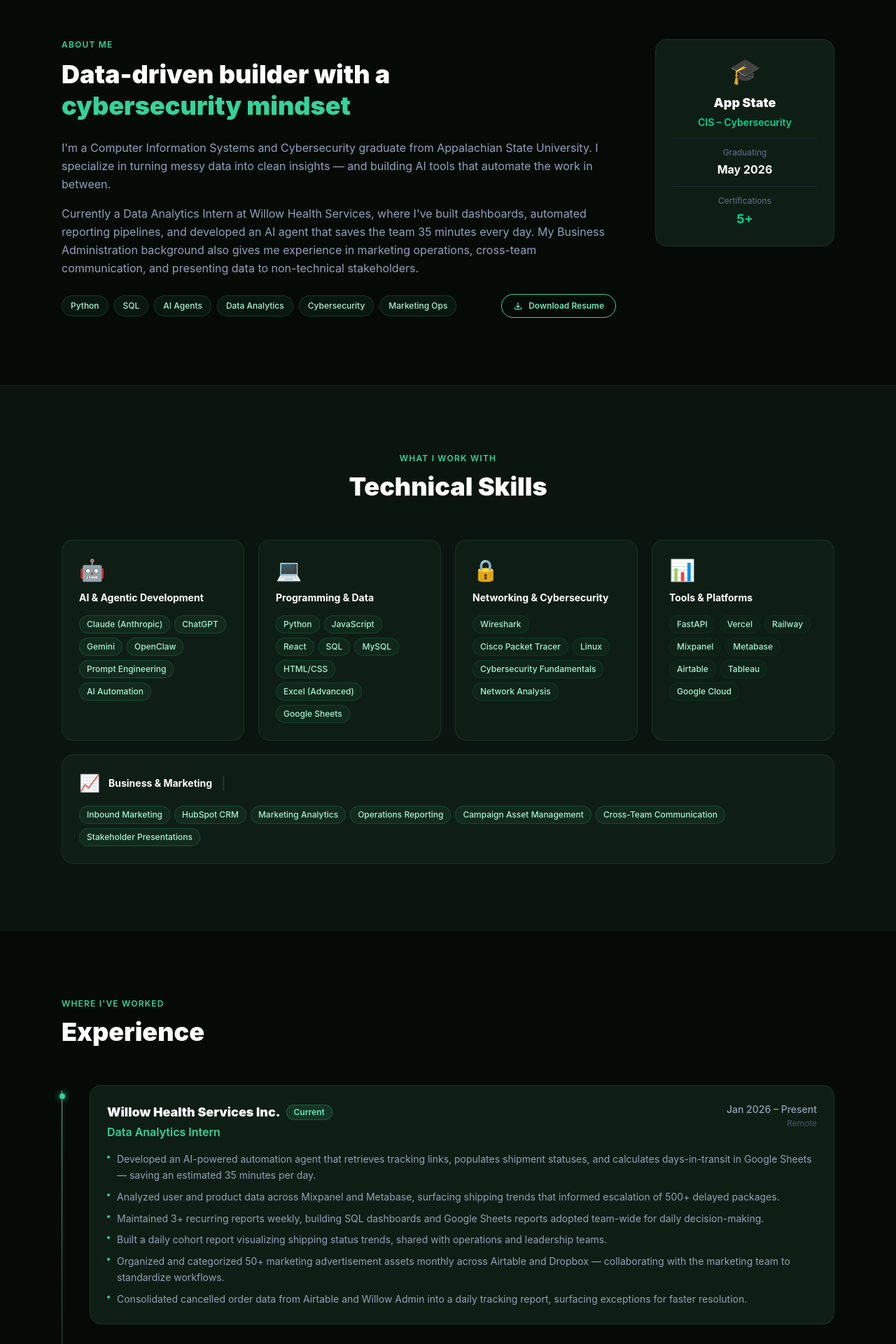
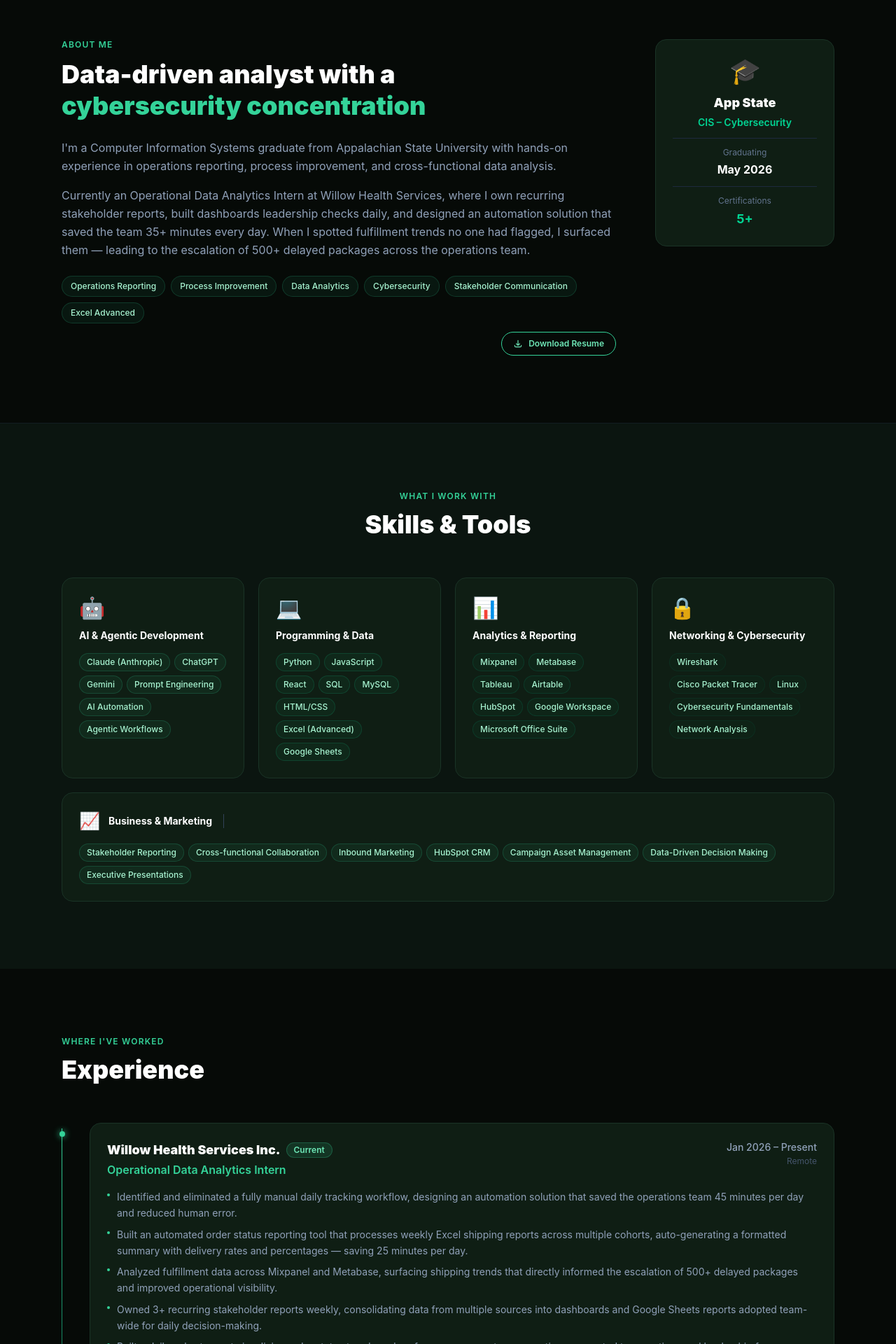
Before and after one commit to nevafrazier/nevafrazier, a React (Vite) app: page / in a window 1280 px wide. Shown: the part 840-2760 px from the top of the page at 70% size. Built offline with nearby package versions, Linux system fonts and the light colour scheme.

Commit message:
Update portfolio with operations focus, Order Counter project, and corrected time savings

```diff
--- a/src/components/About.jsx
+++ b/src/components/About.jsx
@@ -5,23 +5,24 @@ export default function About() {
         <div className="flex-1">
           <p className="text-xs font-semibold uppercase tracking-widest mb-3" style={{ color: '#34d399' }}>About Me</p>
           <h2 className="text-3xl md:text-4xl font-black text-white mb-6 leading-tight">
-            Data-driven builder with a<br />
-            <span style={{ color: '#34d399' }}>cybersecurity mindset</span>
+            Data-driven analyst with a<br />
+            <span style={{ color: '#34d399' }}>cybersecurity concentration</span>
           </h2>
           <p className="text-slate-400 leading-relaxed mb-4">
-            I'm a Computer Information Systems and Cybersecurity graduate from Appalachian State University.
-            I specialize in turning messy data into clean insights — and building
-            AI tools that automate the work in between.
+            I'm a Computer Information Systems graduate from Appalachian State University
+            with hands-on experience in operations reporting, process improvement, and
+            cross-functional data analysis.
           </p>
           <p className="text-slate-400 leading-relaxed mb-6">
-            Currently a Data Analytics Intern at Willow Health Services, where I've built dashboards,
-            automated reporting pipelines, and developed an AI agent that saves the team 35 minutes
-            every day. My Business Administration background also gives me experience in marketing
-            operations, cross-team communication, and presenting data to non-technical stakeholders.
+            Currently an Operational Data Analytics Intern at Willow Health Services, where I own
+            recurring stakeholder reports, built dashboards leadership checks daily, and designed
+            an automation solution that saved the team 35+ minutes every day. When I spotted
+            fulfillment trends no one had flagged, I surfaced them — leading to the escalation
+            of 500+ delayed packages across the operations team.
           </p>
           <div className="flex flex-wrap gap-3 items-center">
             <div className="flex flex-wrap gap-2">
-              {['Python', 'SQL', 'AI Agents', 'Data Analytics', 'Cybersecurity', 'Marketing Ops'].map(tag => (
+              {['Operations Reporting', 'Process Improvement', 'Data Analytics', 'Cybersecurity', 'Stakeholder Communication', 'Excel Advanced'].map(tag => (
                 <span key={tag} className="text-xs px-3 py-1.5 rounded-full border font-medium"
                   style={{ borderColor: '#34d39930', background: '#34d39910', color: '#a7f3d0' }}>
                   {tag}
--- a/src/components/Experience.jsx
+++ b/src/components/Experience.jsx
@@ -2,18 +2,19 @@ const jobs = [
   {
     company: 'Willow Health Services Inc.',
     url: 'https://startwillow.com',
-    role: 'Data Analytics Intern',
+    role: 'Operational Data Analytics Intern',
     period: 'Jan 2026 – Present',
     type: 'Remote',
     accent: '#34d399',
     badge: 'Current',
     bullets: [
-      'Developed an AI-powered automation agent that retrieves tracking links, populates shipment statuses, and calculates days-in-transit in Google Sheets — saving an estimated 35 minutes per day.',
-      'Analyzed user and product data across Mixpanel and Metabase, surfacing shipping trends that informed escalation of 500+ delayed packages.',
-      'Maintained 3+ recurring reports weekly, building SQL dashboards and Google Sheets reports adopted team-wide for daily decision-making.',
-      'Built a daily cohort report visualizing shipping status trends, shared with operations and leadership teams.',
-      'Organized and categorized 50+ marketing advertisement assets monthly across Airtable and Dropbox — collaborating with the marketing team to standardize workflows.',
-      'Consolidated cancelled order data from Airtable and Willow Admin into a daily tracking report, surfacing exceptions for faster resolution.',
+      'Identified and eliminated a fully manual daily tracking workflow, designing an automation solution that saved the operations team 45 minutes per day and reduced human error.',
+      'Built an automated order status reporting tool that processes weekly Excel shipping reports across multiple cohorts, auto-generating a formatted summary with delivery rates and percentages — saving 25 minutes per day.',
+      'Analyzed fulfillment data across Mixpanel and Metabase, surfacing shipping trends that directly informed the escalation of 500+ delayed packages and improved operational visibility.',
+      'Owned 3+ recurring stakeholder reports weekly, consolidating data from multiple sources into dashboards and Google Sheets reports adopted team-wide for daily decision-making.',
+      'Built a daily cohort report visualizing order status trends and performance percentages over time, presented to operations and leadership for consistent data-driven oversight.',
+      'Maintained a daily cancelled order tracking report consolidating data from Airtable and Willow Admin, surfacing exceptions and enabling faster cross-team issue resolution.',
+      'Standardized and organized 50+ marketing assets monthly across Airtable and Dropbox, improving naming conventions and routing efficiency across the team.',
     ],
   },
   {
--- a/src/components/Hero.jsx
+++ b/src/components/Hero.jsx
@@ -61,9 +61,9 @@ export default function Hero() {
           </div>
 
           <p className="fade-up delay-3 text-slate-400 text-base md:text-lg leading-relaxed mb-8 max-w-lg">
-            CIS + Cybersecurity graduate from App State. I build AI tools,
-            automate workflows, and turn data into decisions — with enough business and marketing
-            background to communicate across any team.
+            CIS + Cybersecurity graduate from App State. I turn data into decisions — building
+            dashboards, surfacing operational trends, and eliminating manual workflows. Strong
+            background in reporting, process improvement, and communicating insights to non-technical stakeholders.
           </p>
 
           <div className="fade-up delay-4 flex flex-wrap gap-3">
--- a/src/components/Projects.jsx
+++ b/src/components/Projects.jsx
@@ -32,11 +32,20 @@ const projects = [
   {
     title: 'Shipping Status Agent',
     tagline: 'AI-Powered Automation Tool',
-    description: 'Python/Playwright automation agent built for daily operations at Willow Health. Autonomously retrieves FedEx tracking links, populates shipment statuses, and calculates days-in-transit across Excel and Google Sheets — eliminating a fully manual workflow and saving 35 minutes per day.',
+    description: 'Python/Playwright automation agent built for daily operations at Willow Health. Autonomously retrieves FedEx tracking links, populates shipment statuses, and calculates days-in-transit across Excel and Google Sheets — eliminating a fully manual workflow and saving 45 minutes per day.',
     tags: ['Python', 'Playwright', 'Google Sheets API', 'Excel', 'Automation'],
     github: 'https://github.com/nevafrazier/shipping-status-agent',
     accent: '#10b981',
     icon: '📦',
+  },
+  {
+    title: 'Order Counter',
+    tagline: 'Automated Cohort Reporting Agent',
+    description: 'Automation tool built for weekly operations at Willow Health. Auto-detects the latest Excel shipping report, scans all weekly cohort tabs, and generates a formatted Cohorts summary with order counts, delivery rates, and percentages — eliminating manual filtering and saving 25 minutes per day.',
+    tags: ['Python', 'pandas', 'openpyxl', 'Excel', 'Automation', 'Reporting'],
+    github: 'https://github.com/nevafrazier/cohort-counter',
+    accent: '#10b981',
+    icon: '🗂️',
   },
 ]
 
--- a/src/components/Skills.jsx
+++ b/src/components/Skills.jsx
@@ -3,7 +3,7 @@ const groups = [
     icon: '🤖',
     title: 'AI & Agentic Development',
     color: '#34d399',
-    skills: ['Claude (Anthropic)', 'ChatGPT', 'Gemini', 'OpenClaw', 'Prompt Engineering', 'AI Automation'],
+    skills: ['Claude (Anthropic)', 'ChatGPT', 'Gemini', 'Prompt Engineering', 'AI Automation', 'Agentic Workflows'],
   },
   {
     icon: '💻',
@@ -12,16 +12,16 @@ const groups = [
     skills: ['Python', 'JavaScript', 'React', 'SQL', 'MySQL', 'HTML/CSS', 'Excel (Advanced)', 'Google Sheets'],
   },
   {
+    icon: '📊',
+    title: 'Analytics & Reporting',
+    color: '#059669',
+    skills: ['Mixpanel', 'Metabase', 'Tableau', 'Airtable', 'HubSpot', 'Google Workspace', 'Microsoft Office Suite'],
+  },
+  {
     icon: '🔒',
     title: 'Networking & Cybersecurity',
-    color: '#059669',
+    color: '#065f46',
     skills: ['Wireshark', 'Cisco Packet Tracer', 'Linux', 'Cybersecurity Fundamentals', 'Network Analysis'],
-  },
-  {
-    icon: '📊',
-    title: 'Tools & Platforms',
-    color: '#065f46',
-    skills: ['FastAPI', 'Vercel', 'Railway', 'Mixpanel', 'Metabase', 'Airtable', 'Tableau', 'Google Cloud'],
   },
 ]
 
@@ -30,7 +30,7 @@ export default function Skills() {
     <section id="skills" className="py-24 border-t border-slate-800/40" style={{ background: '#0b1510' }}>
       <div className="max-w-6xl mx-auto px-6">
         <p className="text-xs font-semibold uppercase tracking-widest mb-3 text-center" style={{ color: '#34d399' }}>What I Work With</p>
-        <h2 className="text-3xl md:text-4xl font-black text-white text-center mb-14">Technical Skills</h2>
+        <h2 className="text-3xl md:text-4xl font-black text-white text-center mb-14">Skills & Tools</h2>
 
         <div className="grid sm:grid-cols-2 lg:grid-cols-4 gap-5 mb-5">
           {groups.map(g => (
@@ -61,8 +61,8 @@ export default function Skills() {
             </div>
             <div className="w-px h-5 bg-slate-700 hidden sm:block shrink-0" />
             <div className="flex flex-wrap gap-1.5">
-              {['Inbound Marketing', 'HubSpot CRM', 'Marketing Analytics', 'Operations Reporting',
-                'Campaign Asset Management', 'Cross-Team Communication', 'Stakeholder Presentations'].map(s => (
+              {['Stakeholder Reporting', 'Cross-functional Collaboration', 'Inbound Marketing', 'HubSpot CRM',
+                'Campaign Asset Management', 'Data-Driven Decision Making', 'Executive Presentations'].map(s => (
                 <span key={s} className="text-xs px-2.5 py-1 rounded-full border font-medium"
                   style={{ borderColor: '#34d39930', background: '#34d39910', color: '#a7f3d0' }}>
                   {s}
```
